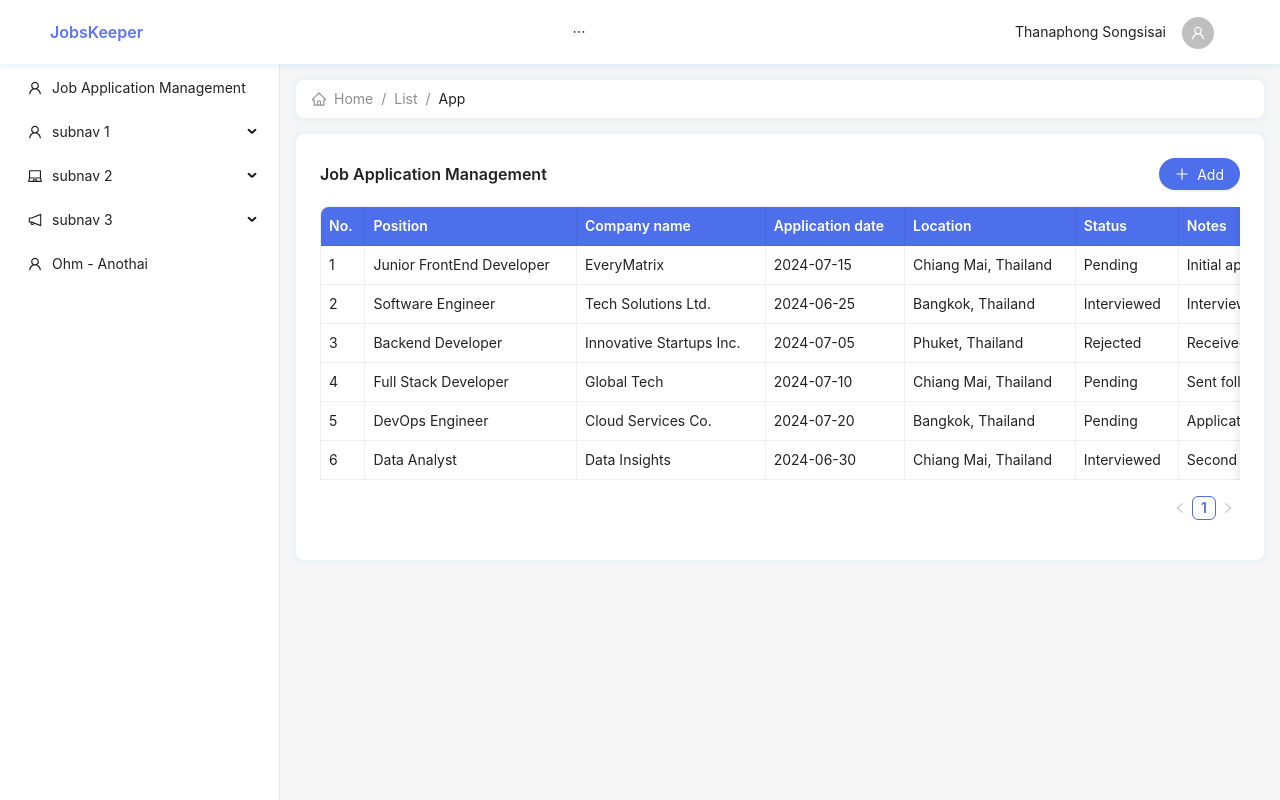
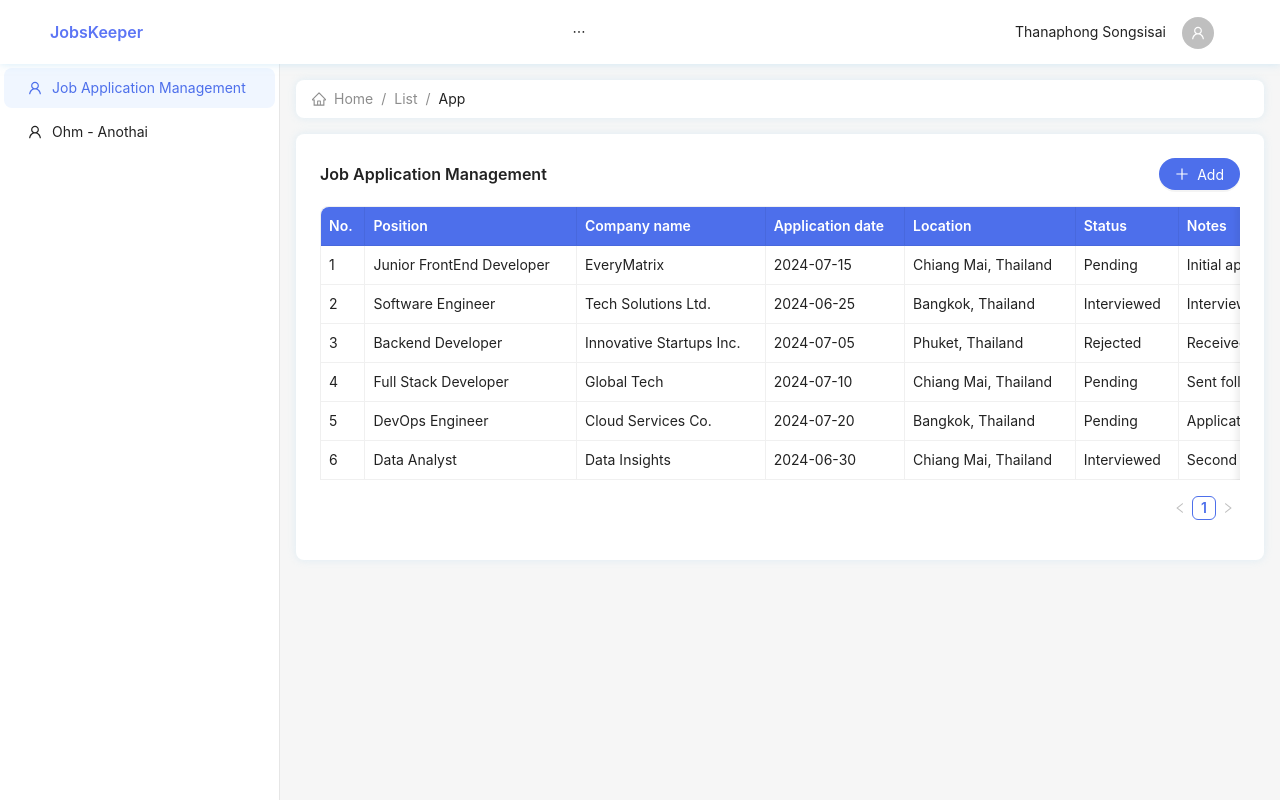
Before and after one commit to earth16454/JobsKeeper, a React (Create React App) app in the folder frontend/: page / in a window 1280 px wide. Built offline with nearby package versions, Linux system fonts and the light colour scheme.

Commit message:
fix: Fix and integration side bar menu and router

```diff
--- a/frontend/src/App.tsx
+++ b/frontend/src/App.tsx
@@ -3,16 +3,16 @@ import { ConfigProvider } from 'antd';
 import customizeTheme from './config/CustomizeTheme';
 import GlobalStyles from './assests/styled/GlobalStyles';
 import './assests/styled/globalStyles.css';
-import JKAppContainer from './component/global/jk-app-container/JKAppContainer';
 import Routing from './Routing';
+import JKConfigContextProvider from './context/global/JKConfigContextProvider';
 
 function App() {
   return (
     <ConfigProvider {...customizeTheme}>
-      <GlobalStyles />
-      <JKAppContainer>
+      <JKConfigContextProvider>
+        <GlobalStyles />
         <Routing />
-      </JKAppContainer>
+      </JKConfigContextProvider>
     </ConfigProvider>
   );
 }
--- a/frontend/src/Routing.tsx
+++ b/frontend/src/Routing.tsx
@@ -1,29 +1,19 @@
 import React from 'react';
 import { createBrowserRouter, RouterProvider } from 'react-router-dom';
-import JobApplicationManager from './pages/jobApplicationManager';
-import Subnav1 from './pages/subnav1';
-import Subnav2 from './pages/subnav2';
-import Ohm from './pages/ohm';
+import { JKRoutes } from './component/route/JKRoutes';
+import JKAppContainer from './component/global/jk-app-container/JKAppContainer';
+
+const AllRoutes = [...JKRoutes];
 
 const Routing: React.FC = () => {
-  const router = createBrowserRouter([
-    {
-      path: '/',
-      element: <JobApplicationManager />,
-    },
-    {
-      path: 'subnav1',
-      element: <Subnav1 />,
-    },
-    {
-      path: 'subnav2',
-      element: <Subnav2 />,
-    },
-    {
-      path: 'ohm',
-      element: <Ohm />,
-    },
-  ]);
+  const router = createBrowserRouter(
+    AllRoutes.map((item, index) => {
+      return {
+        path: item.path,
+        element: <JKAppContainer key={index}>{item.element}</JKAppContainer>,
+      };
+    })
+  );
   return <RouterProvider router={router}></RouterProvider>;
 };
 
--- a/frontend/src/component/global/JKPage.tsx
+++ b/frontend/src/component/global/JKPage.tsx
@@ -3,7 +3,7 @@ import JKBreadcrumb, { StaticBreadcrumb } from './JKBreadcrumb';
 import { ContentContainer } from '../../assests/styled/Container.styled';
 import styled from 'styled-components';
 import { useLocation } from 'react-router-dom';
-import { useJKAppContainerContext } from './jk-app-container/JKAppContainerContext';
+import { useJKConfigContext } from '../../context/global/JKConfigContext';
 
 export interface JKPageProps {
   staticBreadcrumb?: StaticBreadcrumb[];
@@ -12,18 +12,15 @@ export interface JKPageProps {
 }
 
 const JKPage: React.FC<JKPageProps> = ({ staticBreadcrumb, withContent = false, children }) => {
-  const { setSidebarSelectedKeys } = useJKAppContainerContext();
+  const { setSidebarSelectedKeys } = useJKConfigContext();
   const location = useLocation();
-  console.log('location:', location);
-  // console.log("sidebar:", sidebar);
 
   React.useEffect(() => {
-      // setSidebar({
-      //   ...sidebar,
-      //   defaultSelectedKeys: [location.pathname.split("/")[1]]
-      // })
-      setSidebarSelectedKeys([location.pathname.split("/")[1]])
-  }, []);
+    if (location.pathname) {
+      const newSidebarSelectedKeys = location.pathname.split('/')[1];
+      setSidebarSelectedKeys([newSidebarSelectedKeys]);
+    }
+  }, [location.pathname, setSidebarSelectedKeys]);
 
   return (
     <DFlexStyled>
--- a/frontend/src/component/global/jk-sidebar/index.tsx
+++ b/frontend/src/component/global/jk-sidebar/index.tsx
@@ -1,42 +1,31 @@
-import { Button, Layout, Menu, MenuProps } from 'antd';
 import React from 'react';
-import { LaptopOutlined, NotificationOutlined, UserOutlined } from '@ant-design/icons';
-import { useJKAppContainerContext } from '../jk-app-container/JKAppContainerContext';
-import { ContextJKAppContainerSidebarProps } from '../jk-app-container/interface/JKAppContainerInterface';
+import { Layout, Menu, MenuProps } from 'antd';
 import { useNavigate } from 'react-router-dom';
-// import { useNavigate } from 'react-router-dom';
+import { useJKConfigContext } from '../../../context/global/JKConfigContext';
 
 const { Sider } = Layout;
 
-export const menuItems: MenuProps['items'] = [
-  UserOutlined,
-  LaptopOutlined,
-  NotificationOutlined,
-].map((icon, index) => {
-  const key = String(index + 1);
+const JKSidebar: React.FC = () => {
+  const { sidebarSelectedKeys, sidebarOpenKeys, sidebarItems } = useJKConfigContext();
+  const [selectedKeys, setSelectedKeys] = React.useState<MenuProps['selectedKeys']>();
+  const navigate = useNavigate();
 
-  return {
-    key: `subnav${key}`,
-    icon: React.createElement(icon),
-    label: `subnav ${key}`,
+  React.useEffect(() => {
+    if (sidebarSelectedKeys) {
+      if (sidebarSelectedKeys[0] === '') {
+        setSelectedKeys(['jk_job_application_management']);
+      } else {
+        setSelectedKeys(sidebarSelectedKeys);
+      }
+    }
+  }, [sidebarSelectedKeys]);
 
-    children: new Array(4).fill(null).map((_, j) => {
-      const subKey = index * 4 + j + 1;
-      return {
-        key: subKey,
-        label: `option${subKey}`,
-      };
-    }),
-  };
-});
-
-const JKSidebar: React.FC = () => {
-  const { sidebarSelectedKeys, sidebarOpenKeys, sidebarItems } = useJKAppContainerContext();
-  // const navigate = useNavigate();
   const handleMenu: MenuProps['onClick'] = (e) => {
-    console.log(e);
-    // navigate("/test")
-    // navigate("")
+    if (e.key === 'jk_job_application_management') {
+      navigate('/');
+    } else {
+      navigate(`/${e.key}`);
+    }
   };
 
   return (
@@ -44,7 +33,7 @@ const JKSidebar: React.FC = () => {
       <Sider width={280}>
         <Menu
           mode="inline"
-          selectedKeys={sidebarSelectedKeys}
+          selectedKeys={selectedKeys}
           openKeys={sidebarOpenKeys}
           style={{ height: '100%' }}
           items={sidebarItems}
--- /dev/null
+++ b/frontend/src/component/route/JKRoutes.tsx
@@ -0,0 +1,24 @@
+import { RouteObject } from 'react-router-dom';
+import Subnav1 from '../../pages/subnav1';
+import Subnav2 from '../../pages/subnav2';
+import JobApplicationManager from '../../pages/jobApplicationManager';
+import Ohm from '../../pages/ohm';
+
+export const JKRoutes: RouteObject[] = [
+  {
+    path: '/',
+    element: <JobApplicationManager />,
+  },
+  {
+    path: 'subnav1',
+    element: <Subnav1 />,
+  },
+  {
+    path: 'subnav2',
+    element: <Subnav2 />,
+  },
+  {
+    path: 'ohm',
+    element: <Ohm />,
+  },
+];
--- a/frontend/src/component/global/jk-app-container/JKAppContainerContext.ts
+++ b/frontend/src/context/global/JKConfigContext.ts
@@ -1,8 +1,7 @@
 import React, { createContext, useContext } from 'react';
-import { ContextJKAppContainerSidebarProps } from './interface/JKAppContainerInterface';
 import { MenuProps } from 'antd';
 
-interface contextInitialValueJKAppContainerContext {
+interface JKConfigContextInterface {
   sidebarSelectedKeys: MenuProps['defaultSelectedKeys'];
   setSidebarSelectedKeys: (newValue: MenuProps['selectedKeys']) => void;
   sidebarOpenKeys: MenuProps['openKeys'];
@@ -11,7 +10,7 @@ interface contextInitialValueJKAppContainerContext {
   setSidebarItems: (newValue: MenuProps['items']) => void;
 }
 
-const contextInitialValue: contextInitialValueJKAppContainerContext = {
+const contextInitialValue: JKConfigContextInterface = {
   sidebarSelectedKeys: undefined,
   setSidebarSelectedKeys: () => {},
   sidebarOpenKeys: undefined,
@@ -20,16 +19,14 @@ const contextInitialValue: contextInitialValueJKAppContainerContext = {
   setSidebarItems: () => {},
 };
 
-const JKAppContainerContext = createContext<contextInitialValueJKAppContainerContext>(contextInitialValue);
+const JKConfigContext = createContext<JKConfigContextInterface>(contextInitialValue);
 
-// export const useJKAppContainerContext = () => useContext(JKAppContainerContext);
-
-export const useJKAppContainerContext = () => {
-  const context = useContext(JKAppContainerContext);
+export const useJKConfigContext = () => {
+  const context = useContext(JKConfigContext);
   if (!context) {
-      throw new Error('useMyContext must be used within a MyProvider');
+    throw new Error('useMyContext must be used within a MyProvider');
   }
   return context;
 };
 
-export default JKAppContainerContext;
+export default JKConfigContext;
--- a/frontend/src/component/global/jk-app-container/JKAppContainerContextProvider.tsx
+++ b/frontend/src/context/global/JKConfigContextProvider.tsx
@@ -1,26 +1,21 @@
 import React from 'react';
-import JKAppContainerContext from './JKAppContainerContext';
-// import { ContextJKAppContainerSidebarProps } from './interface/JKAppContainerInterface';
+import JKConfigContext from './JKConfigContext';
 import { UserOutlined } from '@ant-design/icons';
-import { menuItems } from '../jk-sidebar';
 import { MenuProps } from 'antd';
 
 interface JKAppContainerContextProviderProps {
   children?: React.ReactNode;
 }
 
-const JKAppContainerContextProvider: React.FC<JKAppContainerContextProviderProps> = ({
-  children,
-}) => {
-  const [sidebarSelectedKeys, setSidebarSelectedKeys] = React.useState<MenuProps['selectedKeys']>();
-  const [sidebarOpenKeys, setSidebarOpenKeys] = React.useState<MenuProps['selectedKeys']>();
+const JKConfigContextProvider: React.FC<JKAppContainerContextProviderProps> = ({ children }) => {
+  const [sidebarSelectedKeys, setSidebarSelectedKeys] = React.useState<MenuProps['selectedKeys']>([]);
+  const [sidebarOpenKeys, setSidebarOpenKeys] = React.useState<MenuProps['selectedKeys']>([]);
   const [sidebarItems, setSidebarItems] = React.useState<MenuProps['items']>([
     {
       key: 'jk_job_application_management',
       icon: <UserOutlined />,
       label: 'Job Application Management',
     },
-    ...(menuItems ?? []),
     {
       key: 'ohm',
       icon: <UserOutlined />,
@@ -29,7 +24,7 @@ const JKAppContainerContextProvider: React.FC<JKAppContainerContextProviderProps
   ]);
 
   return (
-    <JKAppContainerContext.Provider
+    <JKConfigContext.Provider
       value={{
         sidebarItems,
         setSidebarItems,
@@ -40,8 +35,8 @@ const JKAppContainerContextProvider: React.FC<JKAppContainerContextProviderProps
       }}
     >
       {children}
-    </JKAppContainerContext.Provider>
+    </JKConfigContext.Provider>
   );
 };
 
-export default JKAppContainerContextProvider;
+export default JKConfigContextProvider;
```
Also changed, not shown: frontend/src/component/global/jk-app-container/JKAppContainer.tsx (+3 -10 lines).
